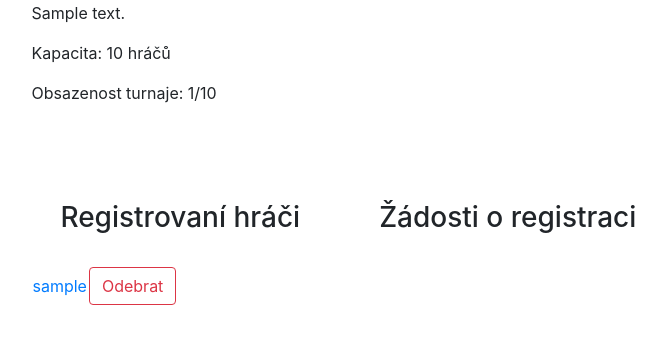
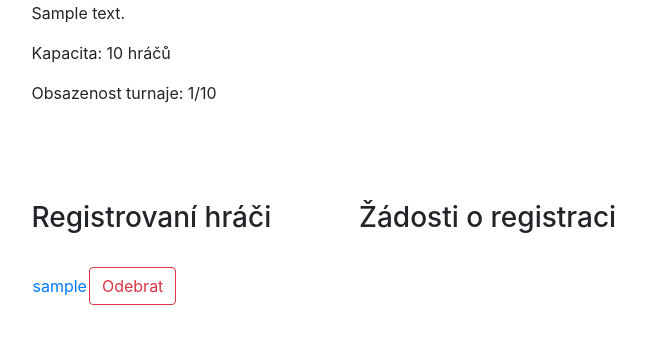
Before and after one commit to Jonnymen/IIS-projekt, a Django app: page /tournament_s/1/ in a window 1280 px wide. Shown: the part 281-625 px from the top of the page, without its empty margins (296-962 px from the left). Run offline with Django 3.2, Linux system fonts and the light colour scheme; tables that the repository leaves empty hold one stand-in row (values such as "Sample post"); some libraries are stand-ins or nearby versions.

Commit message:
Aligning html

```diff
--- a/IIS_project/Kulecnik/templates/Kulecnik/tournament_detail.html
+++ b/IIS_project/Kulecnik/templates/Kulecnik/tournament_detail.html
@@ -44,7 +44,6 @@
 </div>
 <div class="row" style="margin-top: 5rem;">
     <div class="col-md-3 offset-md-3">
-        <div style="text-align: center;">
             <h3>Registrovaní hráči</h3>
             <br>
             <table>
@@ -63,10 +62,8 @@
             {% endif %}
             {% endfor %}
             </table>
-        </div>
     </div>
     <div class="col-md-3">
-        <div style="text-align: center;">
             <h3>Žádosti o registraci</h3>
             <br>
             <table>
@@ -93,7 +90,6 @@
                 {% endif %}
                 {% endfor %}
             </table>
-        </div>
     </div>
 </div>
 {% endblock %}
```
